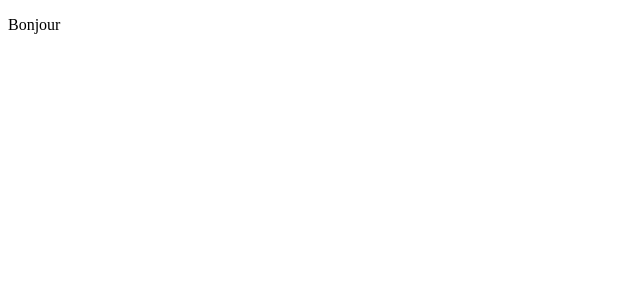
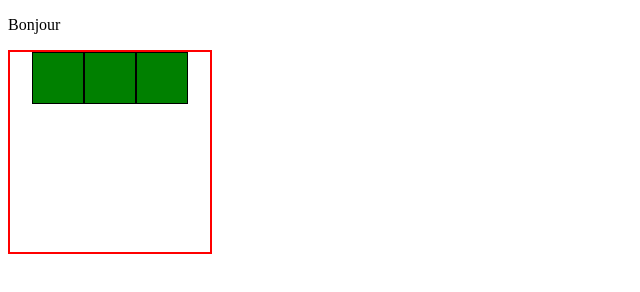
Before and after one commit to Eritukol/OpenClassrooms-HTML-CSS, a plain HTML site: page index.html in a window 1280 px wide. Shown: the whole page, without its empty margins (0-640 px from the left). Drawn offline with Linux system fonts and the light colour scheme.

Commit message:
Commit pour bosser depuis le pc portable
rien changer depuis l'appel avec Nico

```diff
--- /dev/null
+++ b/css/style.css
@@ -0,0 +1,15 @@
+.container {
+    width: 200px;
+    height : 200px;
+    display : flex;
+    border: 2px solid red;
+    flex-direction: row;
+    justify-content: center;
+}
+
+.element {
+    width : 50px;
+    height: 50px;
+    background-color: green;
+    border: 1px solid black;
+}
--- a/index.html
+++ b/index.html
@@ -1,12 +1,21 @@
 <!DOCTYPE html>
-<html>
+<html lang="fr">
     <head>
-
+        <meta charset="utf-8">
+        <title>Accueil – Robbie Lens Photographie</title>
+        <link href="css/style.css" rel="stylesheet" type="text/css">
     </head>
     <body>
-        <title>Titre de page</title>
 
+            <!-- Paragraphe1 -->
             <p>Bonjour</p>
 
+            <div class="container">
+                <div class="element"></div>
+                <div class="element"></div>
+                <div class="element"></div>
+
+
+            </div>
     </body>
 </html>
```
